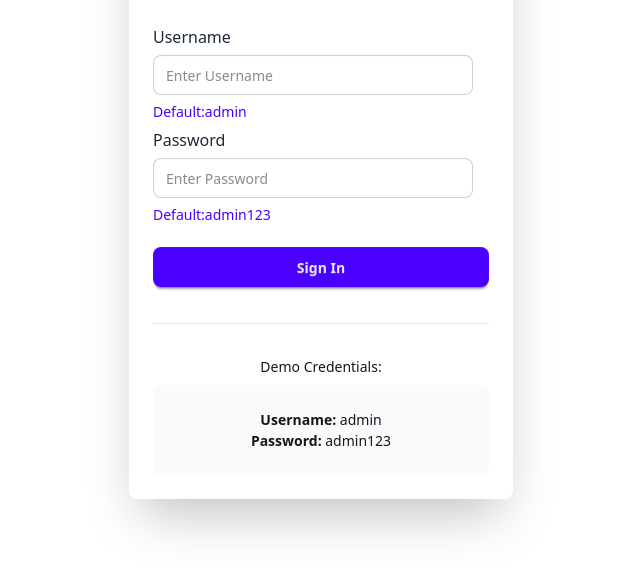
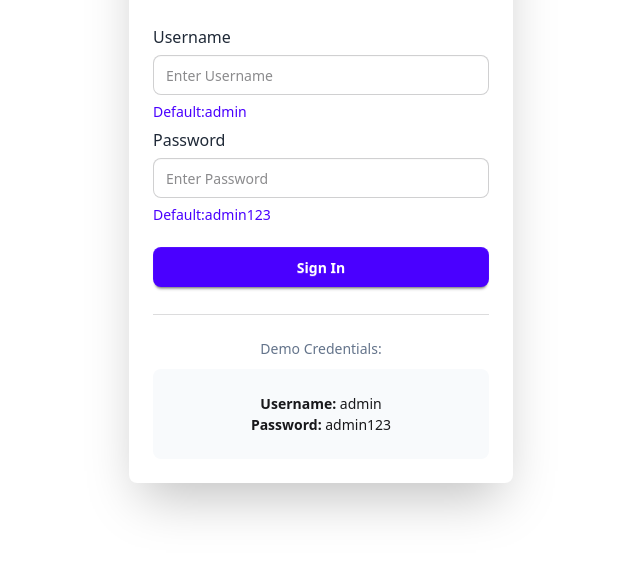
Before and after one commit to mizanur87/Assignment-A5-Github-Issue-Tracker, a website: page index.html in a window 1280 px wide. Shown: the part 283-856 px from the top of the page, without its empty margins (319-959 px from the left). Drawn offline with nearby package versions, Linux system fonts and the light colour scheme.

Commit message:
design fixes of login form

```diff
--- a/index.html
+++ b/index.html
@@ -12,8 +12,8 @@
     <script src="https://cdn.jsdelivr.net/npm/@tailwindcss/browser@4"></script>
     <title>Login | GT Issue Tracker</title>
   </head>
+
   <body class="py-20 min-h-screen max-w-sm mx-auto">
-    <!-- Form -->
     <div class="card bg-base-100 w-full max-w-sm shrink-0 shadow-2xl mx-auto">
       <!-- top part -->
       <div class="logo mx-auto text-center pt-10">
@@ -30,8 +30,8 @@
             >Username</label
           >
           <input
-            type="email"
-            class="input rounded-[8px]"
+            type="text"
+            class="input rounded-[8px] w-full"
             placeholder="Enter Username"
           />
           <p class="text-[14px] text-[#4A00FF]">Default:admin</p>
@@ -39,19 +39,29 @@
             >Password</label
           >
           <input
-            type="Enter password"
-            class="input rounded-[8px]"
+            type="password"
+            class="input rounded-[8px] w-full"
             placeholder="Enter Password"
           />
           <p class="text-[14px] text-[#4A00FF]">Default:admin123</p>
           <button
-            class="btn btn-neutral rounded-[8px] mt-4 bg-[#4A00FF] border-none"
+            class="text-white btn btn-neutral rounded-[8px] mt-4 bg-[#4A00FF] border-none"
           >
             Sign In
           </button>
         </fieldset>
-        <hr class="opacity-10 my-[24px]" />
-        <p class="text-center">Demo Credentials:</p>
+        <!-- lowerPart -->
+
+        <hr class="opacity-15 my-[15px]" />
+        <!-- <div
+          class="divider divider-neutral text-sm font-light opacity-20 text-[#1F2937]"
+        >
+          or
+        </div> -->
+
+        <p class="text-center text-[#64748B] text-[14px] pb-[2px]">
+          Demo Credentials:
+        </p>
         <div class="bg-[#F8FAFC] p-[24px] rounded-[8px] text-center">
           <p><span class="font-semibold">Username:</span> admin</p>
           <p><span class="font-semibold">Password:</span> admin123</p>
```
